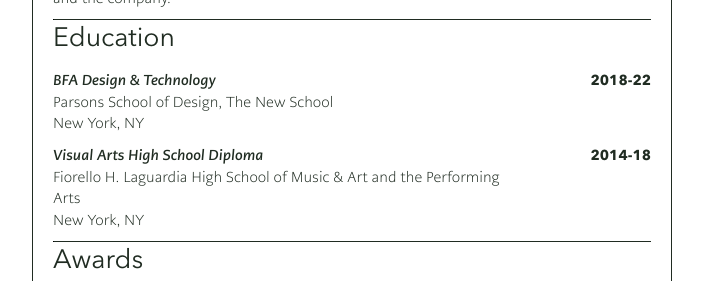
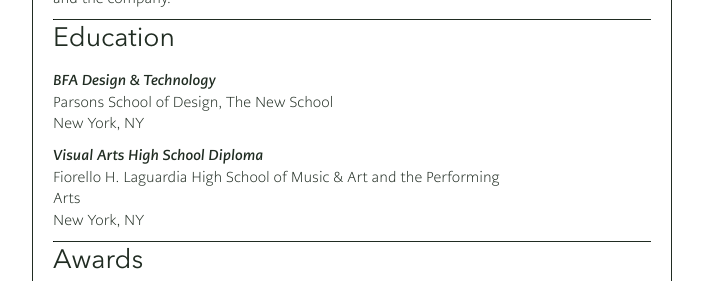
Before and after one commit to BXNarvaez/BXNarvaez.github.io, a website: page resume.html in a window 1280 px wide. Shown: the part 597-878 px from the top of the page, without its empty margins (288-991 px from the left). Drawn offline with Linux system fonts and the light colour scheme.

Commit message:
Update resume.html

```diff
--- a/resume.html
+++ b/resume.html
@@ -159,11 +159,11 @@
 
                     </p>
 
-                    <p class="box" style="width: 25%; text-align: right;">
+                    <!-- <p class="box" style="width: 25%; text-align: right;">
 
                         <b>2018-22</b>
 
-                    </p>
+                    </p> -->
 
                 </div>
 
@@ -177,11 +177,11 @@
 
                     </p>
 
-                    <p class="box" style="width: 25%; text-align: right;">
+                    <!-- <p class="box" style="width: 25%; text-align: right;">
 
                         <b>2014-18</b>
 
-                    </p>
+                    </p> -->
 
                 </div>
 
```
